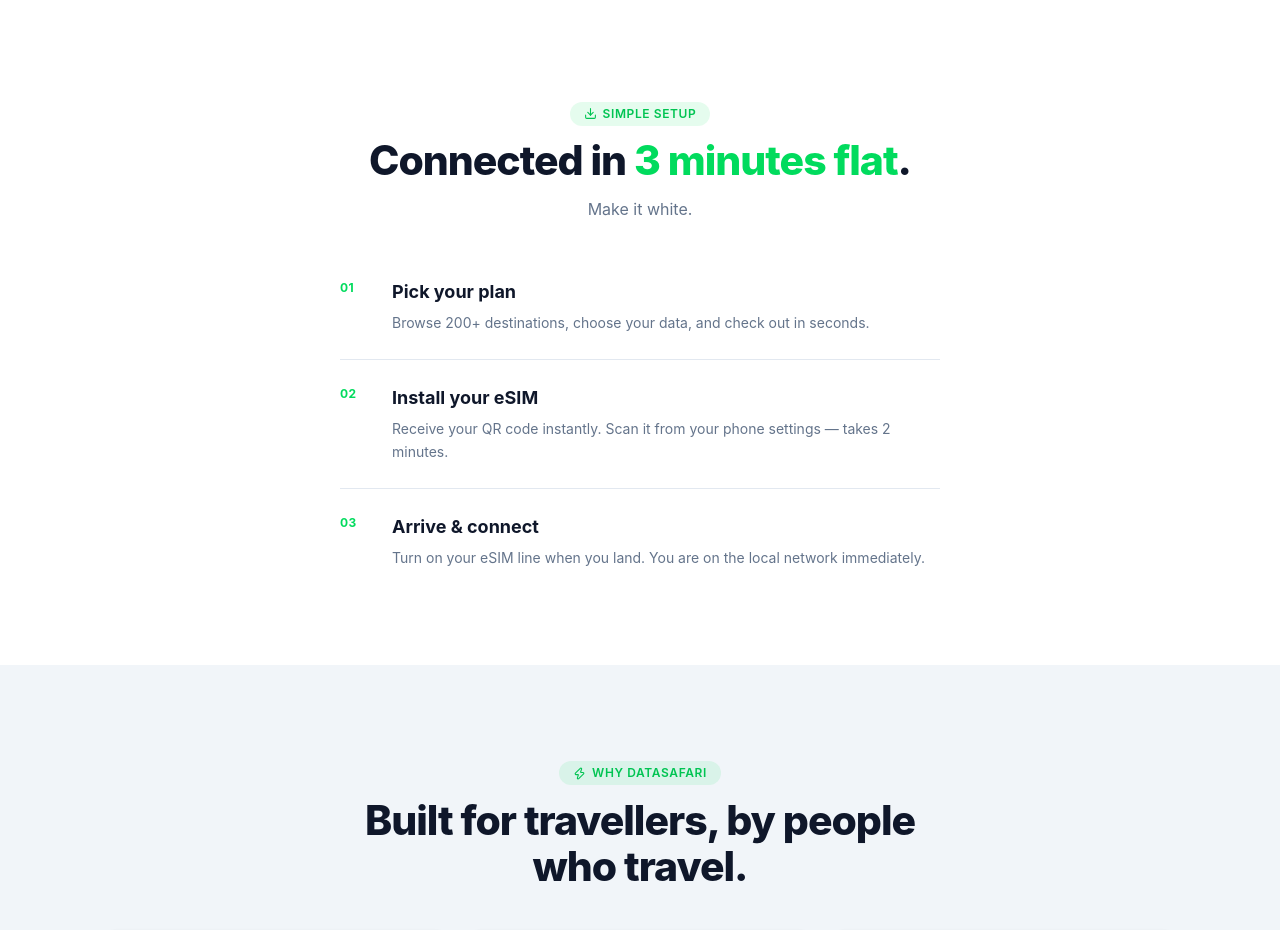
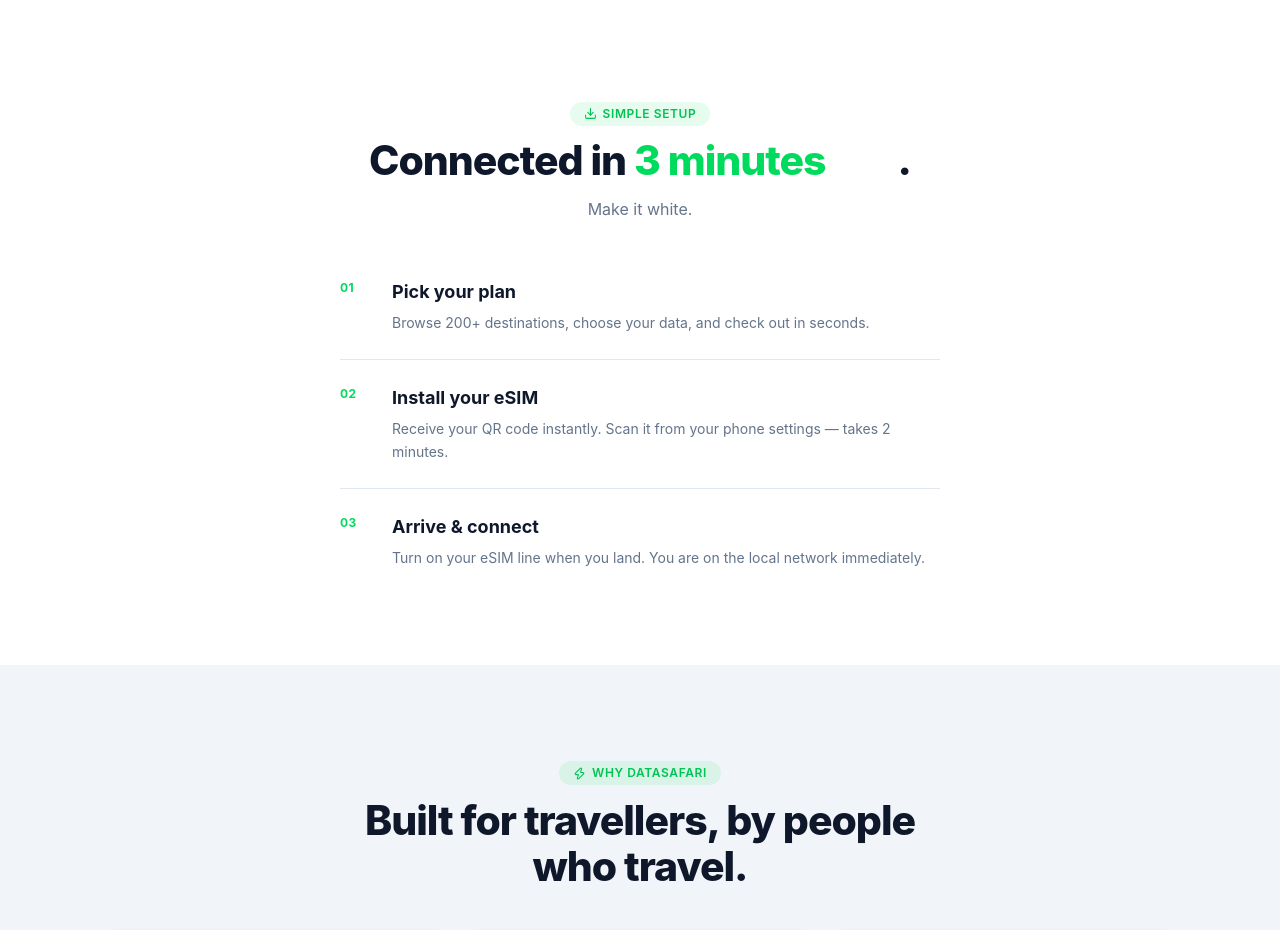
Before and after one commit to freudtroy-png/datasafari, a React (Vite) app: page / in a window 1280 px wide. Shown: the part 2920-3850 px from the top of the page. Built offline with nearby package versions, Linux system fonts and the light colour scheme.

Commit message:
Change 'flat' from green to white in heading

```diff
--- a/src/pages/Home.tsx
+++ b/src/pages/Home.tsx
@@ -211,7 +211,7 @@
           <motion.div {...fadeUp} className="text-center max-w-[560px] mx-auto mb-10 sm:mb-14">
             <Badge><Download size={13} /> Simple setup</Badge>
             <h2 className="text-[clamp(28px,3.2vw,44px)] font-extrabold tracking-tight text-ds-ink leading-[1.12] mt-3 mb-3">
-              Connected in <span className="text-ds-green">3 minutes flat</span>.
+              Connected in <span className="text-ds-green">3 minutes</span><span className="text-white"> flat</span>.
             </h2>
             <p className="text-ds-muted leading-relaxed">Make it white.</p>
           </motion.div>
```
